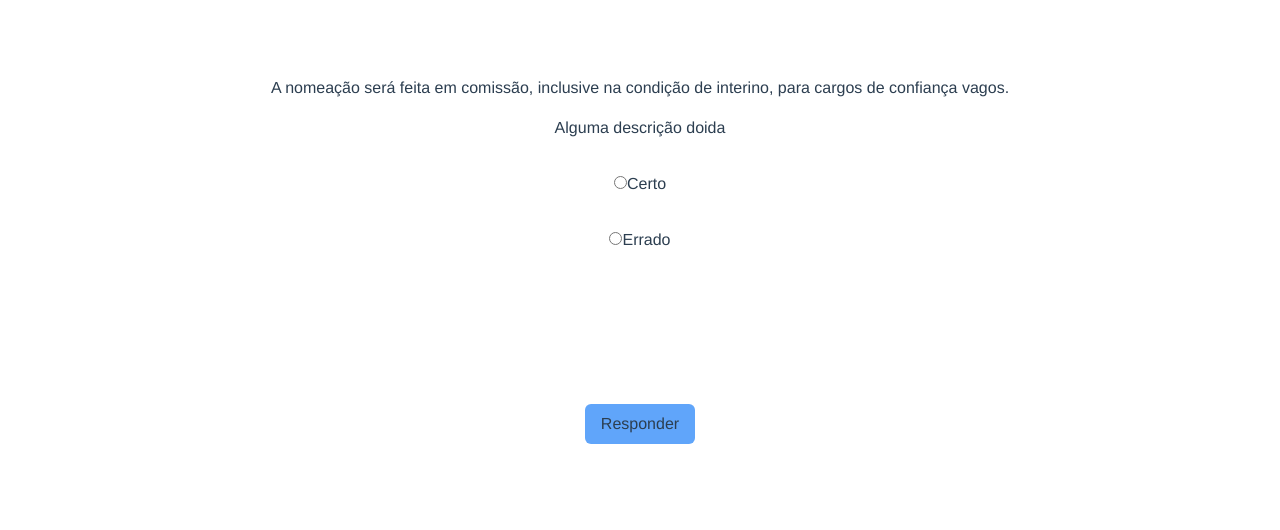
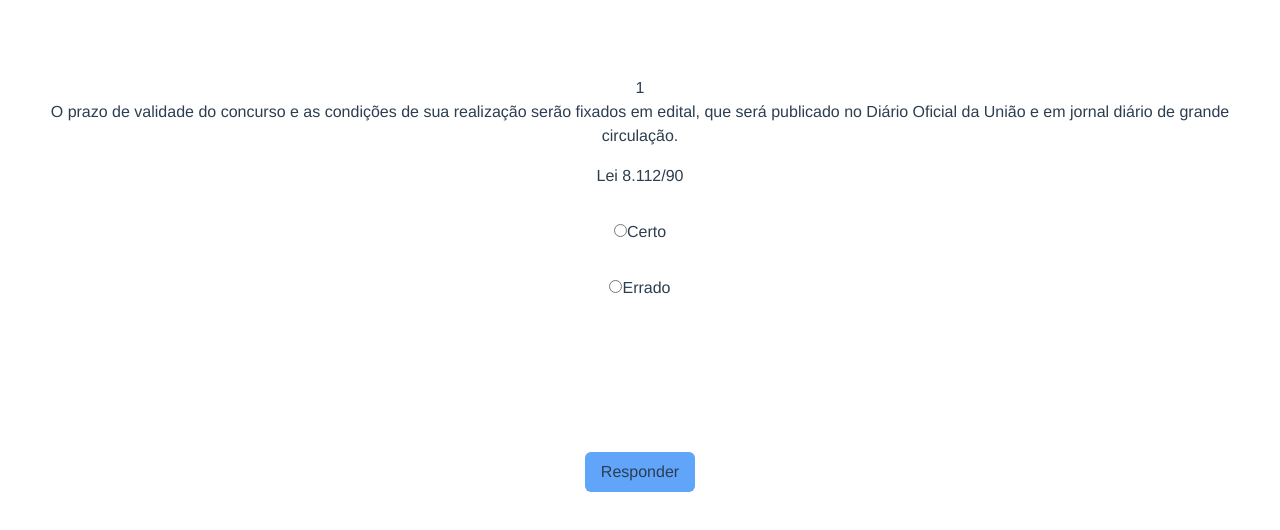
Before and after one commit to chicofreitas/vanilla-flash-cards, a website built with Vite: page index.html in a window 1280 px wide. Both pictures are taken after a click on the button 640 px from the left and 192 px from the top of the page. Built offline with nearby package versions, Linux system fonts and the light colour scheme.

Commit message:
Now the app choose randomly a card

```diff
--- a/index.html
+++ b/index.html
@@ -12,6 +12,9 @@
   <body>
     <div id="app">
       <div class="container mx-auto p-4">
+
+        <div id="counter" class="counter"></div>
+
         <!-- begin card-->
         <div class="card">
           <h1 class="title" id="title"></h1>
@@ -41,6 +44,8 @@
                 <path stroke-linecap="round" stroke-linejoin="round" d="M9 5l7 7-7 7" />
               </svg>
             </button>
+
+            <div id="score" class="hidden"></div>
           </div>
         </div>
         <!-- end card-->
--- a/main.js
+++ b/main.js
@@ -3,18 +3,28 @@ import {cards} from './src/assets/cards'
 import {
   loadQuestion,
   answerQuestion,
-  nextQuestion
+  nextQuestion,
+  getRandom
 } from './src/components/Question/index'
 
 let i = 0;
+let current;
+let counter = 1;
+let min = 0;
+let max = cards.length;
 
+let counterElement = document.getElementById('counter');
 
 //
 document.getElementById('start').addEventListener('click', function(){
 
   this.classList.add('hidden');
 
-  loadQuestion(cards[i]);
+  counterElement.innerHTML = counter;
+
+  current = cards[ getRandom(min, max) ];
+
+  loadQuestion(current, counter);
 
 }, false);
 
@@ -23,17 +33,23 @@ document.getElementById('answer').addEventListener('click', () => {
 
   let choice = document.querySelector('input[name="choice"]:checked').value;
 
-  answerQuestion(cards[i], choice);
+  answerQuestion(current, choice);
 
-  if(i < (4) ){
-    i = i + 1;
-  }else{
-      let finish = document.getElementById('next');
-      finish.value = 'Você respondeu todas as questẽs!';
-  }
+  counter = counter + 1;
+
+  /* if(counter == max){
+    let next = document.getElementById('next');
+    next.classList.add('hidden');
+  } */
+
 }, false);
 
 //
 document.getElementById('next').addEventListener('click', ()=>{
-  nextQuestion(cards[i]);
+
+  current = cards[ getRandom(min, max) ];
+
+  nextQuestion(current);
+
+  counterElement.innerHTML = counter;
 }, false);
--- a/src/assets/cards.js
+++ b/src/assets/cards.js
@@ -1,6 +1,6 @@
 export let cards = [
         {
-            title: 'A nomeação será feita em comissão, inclusive na condição de interino, para cargos de confiança vagos. ',
+            title: 'A posse ocorrerá no prazo de trinta dias contados da publicação do ato de provimento',
             description : 'Alguma descrição doida',
             choices : {
                 item1 :{
@@ -12,12 +12,12 @@ export let cards = [
                     isCorrect: false,
                 },
             },
-            comments: 'Some dummy comment...'
+            comments: '§ 1o do Art. 13 </br> Da Posse e do Exercício </br> A posse ocorrerá no prazo de trinta dias contados da publicação do ato de provimento.<a href="#">(Redação dada pela Lei nº 9.527, de 10.12.97)</a>'
         },
 
         {
-        title: 'Segundo card da lei no 8112/90 que diz algo',
-        description : 'Alguma descrição doida da segunda pergunta.',
+        title: 'São requisitos básicos para investidura em cargo público: </br> o nível de escolaridade exigido para o exercício do cargo;</br>a idade mínima de dezoito anos',
+        description : 'Lei nº8.112/90',
         choices : {
             item1 :{
                 text :'Certo',
@@ -28,11 +28,59 @@ export let cards = [
                 isCorrect: false,
             },
         },
-        comments: 'One more dummy comment for the 2nd card...'
+        comments: 'Titulo II</br>Do Provimento, Vacância, Remoção, Redistribuição e Substituição</br>Capítulo I - Do Provimento </br> Art. 5o  São requisitos básicos para investidura em cargo público'
         },
 
         {
-            title: "Os cargos públicos, acessíveis a todos os brasileiros, são criados por lei, com denominação própria e vencimento pago pelos cofres públicos, para provimento em caráter efetivo ou em comissão.",
+            title: "I - Para os efeitos desta Lei, servidor é a pessoa legalmente investida em cargo público. </br> II - Cargo público é o conjunto de atribuições e responsabilidades previstas na estrutura organizacional que devem ser cometidas a um servidor.",
+            description : 'Alguma descrição doida da segunda pergunta.',
+            choices : {
+                item1 :{
+                    text :'Apenas a I está correta',
+                    isCorrect: false,
+                },
+                item2 :{
+                    text :'I e II estão corretas',
+                    isCorrect: true,
+                },
+            },
+            comments: 'Art. 2º Para os efeitos desta Lei, servidor é a pessoa legalmente investida em cargo público. </br> Art. 3º Cargo público é o conjunto de atribuições e responsabilidades previstas na estrutura organizacional que devem ser cometidas a um servidor.'
+        },
+
+        {
+            title: "Os cargos públicos, acessíveis a todos os brasileiros, são criados por ofício, com denominação própria e vencimento pago pelos cofres públicos, para provimento em caráter efetivo e em comissão.",
+            description : 'Alguma descrição doida da segunda pergunta.',
+            choices : {
+                item1 :{
+                    text :'Certo',
+                    isCorrect: false,
+                },
+                item2 :{
+                    text :'Errado',
+                    isCorrect: true,
+                },
+            },
+            comments: 'Art. 3º </br> <strong>Parágrafo Único.</strong> Os cargos públicos, acessíveis a todos os brasileiros, são <strong>criados por lei</strong>, com denominação própria e vencimento pago pelos cofres públicos, para provimento em caráter efetivo <strong>ou</strong> em comissão.'
+        },
+
+        {
+            title: 'O prazo de validade do concurso e as condições de sua realização serão fixados em edital, que será publicado no Diário Oficial da União e em jornal diário de grande circulação.',
+            description : 'Lei 8.112/90',
+            choices : {
+                item1 :{
+                    text :'Certo',
+                    isCorrect: true,
+                },
+                item2 :{
+                    text :'Errado',
+                    isCorrect: false,
+                },
+            },
+            comments: 'Do Concurso Público </br>Art. 12º </br> § 1o  O prazo de validade do concurso e as condições de sua realização serão fixados em edital, que será publicado no Diário Oficial da União e em jornal diário de grande circulação.'
+        },
+
+        {
+            title: 'A posse dar-se-á pela assinatura do respectivo termo, no qual deverão constar as atribuições, os deveres, as responsabilidades e os direitos inerentes ao cargo ocupado, que não poderão ser alterados unilateralmente, por qualquer das partes, ressalvados os atos de ofício previstos em lei. ',
             description : 'Alguma descrição doida da segunda pergunta.',
             choices : {
                 item1 :{
@@ -44,11 +92,11 @@ export let cards = [
                     isCorrect: false,
                 },
             },
-            comments: 'One more dummy comment for the 2nd card...'
+            comments: 'Art. 13. da Seção IV </br> Da Posse e do Exercício </br>A posse dar-se-á pela assinatura do respectivo termo, no qual deverão constar as atribuições, os deveres, as responsabilidades e os direitos inerentes ao cargo ocupado, que não poderão ser alterados unilateralmente, por qualquer das partes, ressalvados os atos de ofício previstos em lei. '
         },
 
         {
-            title: "A Nomeação será feita em caráter efetivo, quando se tratar de cargo isolado de provimento efetivo ou de carreira",
+            title: 'É proibida a prestação de serviços gratuitos, salvo os casos previstos em lei.',
             description : 'Alguma descrição doida da segunda pergunta.',
             choices : {
                 item1 :{
@@ -60,11 +108,11 @@ export let cards = [
                     isCorrect: false,
                 },
             },
-            comments: 'One more dummy comment for the 2nd card...'
+            comments: 'Art. 4o É proibida a prestação de serviços gratuitos, salvo os casos previstos em lei.'
         },
 
         {
-            title: 'O prazo de validade do concurso e as condições de sua realização serão fixados em edital, que será publicado no Diário Oficial da União e em jornal diário de grande circulação.',
+            title: 'É permitida a prestação de serviços gratuitos, salvo os casos previstos em lei.',
             description : 'Alguma descrição doida da segunda pergunta.',
             choices : {
                 item1 :{
@@ -76,6 +124,6 @@ export let cards = [
                     isCorrect: true,
                 },
             },
-            comments: 'One more dummy comment for the 2nd card...'
+            comments: 'Art. 4o É <strong>proibida</strong> a prestação de serviços gratuitos, salvo os casos previstos em lei.'
         }
     ];
--- a/src/components/Question/index.js
+++ b/src/components/Question/index.js
@@ -24,9 +24,11 @@ function prepareQuestion(){
   }
 
 /*  */
-function loadQuestion(card){
+function loadQuestion(card, counter){
 
     prepareQuestion();
+
+
 
     titleField.innerHTML = card.title;
     descriptionField.innerHTML = card.description;
@@ -76,4 +78,11 @@ function answerQuestion(card, choice){
     messageField.innerHTML = messages[card.choices[choice].isCorrect];
 }
 
-export {prepareQuestion, loadQuestion, answerQuestion, nextQuestion}
+//
+function getRandom(min, max) {
+    min = Math.ceil(min);
+    max = Math.floor(max);
+    return Math.floor(Math.random() * (max - min)) + min;
+}
+
+export {prepareQuestion, loadQuestion, answerQuestion, nextQuestion, getRandom}
```
